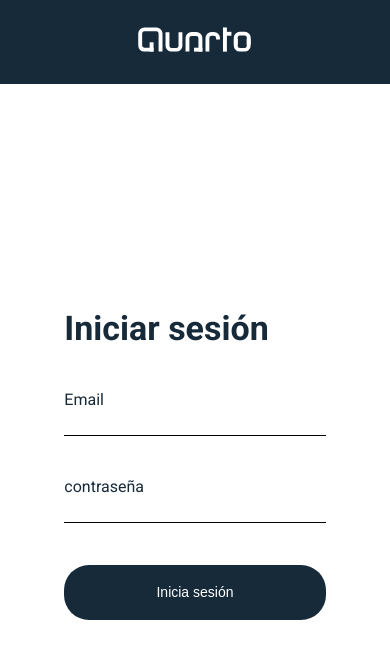
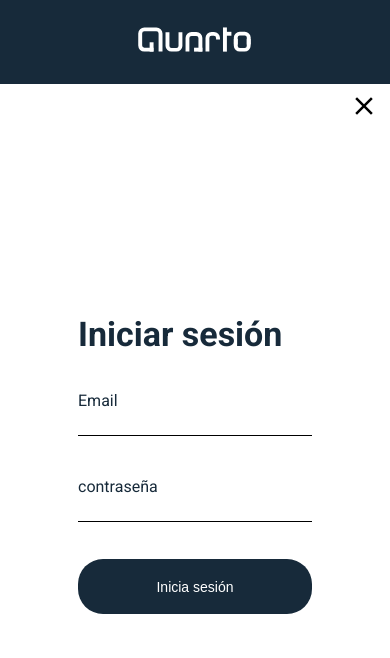
Before and after one commit to QuartoProject/frontend, a React app: page / in a window 390 px wide. Shown: the top 658 px of the page. Built offline with nearby package versions, Linux system fonts and the light colour scheme.

Commit message:
<Feature>: exit bottom and image of the brand as a component

```diff
--- /dev/null
+++ b/src/components/Background/index.js
@@ -0,0 +1,14 @@
+import React from 'react';
+
+import Logo from '../../assets/images/quarto.svg';
+import './style.scss';
+
+const LogoBackgorund = () => {
+  return (
+    <section className="image">
+      <img src={Logo} alt="Brand logo" />
+    </section>
+  );
+};
+
+export default LogoBackgorund;
--- /dev/null
+++ b/src/components/Background/style.scss
@@ -0,0 +1,26 @@
+@import '../../Variables.scss';
+
+.image {
+  display: flex;
+  justify-content: center;
+  align-items: center;
+  width: 50%;
+  height: inherit;
+  background-color: $color-secondary;
+  img {
+    width: 500px;
+  }
+}
+
+// media queries
+
+@media screen and (max-width: 768px) {
+    .image{
+    width: 100%;
+    height: 10%;
+    margin: 0;
+    img {
+      width: 250px;
+    }
+  }
+}
--- a/src/pages/Login/index.js
+++ b/src/pages/Login/index.js
@@ -1,20 +1,16 @@
 import React from 'react';
 
-import Navbar from '../../components/Navbar';
-import Footer from '../../components/Footer';
-
+import LogoBackgorund from '../../components/Background';
+import X from '../../assets/images/x.svg';
 import './style.scss';
-import Logo from '../../assets/images/quarto.svg';
 
 const index = () => {
   return (
     <main>
-      {/* <Navbar /> */}
       <article className="login">
-        <section className="login__image">
-          <img src={Logo} alt="Brand logo" />
-        </section>
+        <LogoBackgorund />
         <section className="login__content">
+          <img className="x" src={X} alt="exit" />
           <h1>Iniciar sesión</h1>
           <form className="form">
             <div className="log form__name">
@@ -29,7 +25,6 @@ const index = () => {
           </form>
         </section>
       </article>
-      {/* <Footer /> */}
     </main>
   );
 };
--- a/src/pages/Login/style.scss
+++ b/src/pages/Login/style.scss
@@ -13,19 +13,8 @@ main {
   color: $color-secondary;
 }
 
-.login__image {
-  display: flex;
-  justify-content: center;
-  align-items: center;
-  width: 50%;
-  height: inherit;
-  background-color: $color-secondary;
-  img {
-    width: 500px;
-  }
-}
-
 .login__content {
+  position: relative;
   display: flex;
   flex-direction: column;
   justify-content: center;
@@ -36,6 +25,15 @@ main {
     font-size: $medium-title;
     margin-bottom: 16%;
   }
+}
+
+.x {
+  position: absolute;
+  right: 0;
+  top: 0;
+  width: 30px;
+  margin: 2% 2% 0 0;
+  cursor: pointer;
 }
 
 .log {
@@ -72,19 +70,15 @@ input[type=submit] {
     display: inline-block;
   }
 
-  .login__image{
-    width: 100%;
-    height: 10%;
-    margin: 0;
-    img {
-      width: 250px;
-    }
+  .login__content {
+    margin: 0 auto;
+    padding: 0 10%;
+    width: 80%;
+    height: 90%;
   }
 
-  .login__content {
-    margin: 0 auto;
-    width: 80%;
-    height: 90%;
+  .x {
+    right: -11%;
   }
 }
 
```
Also changed, not shown: src/assets/images/x.svg (added).
